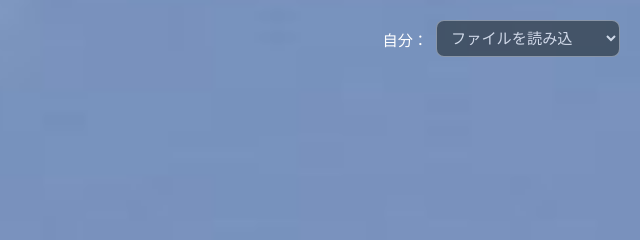
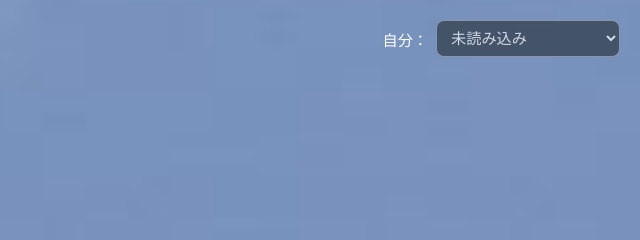
Before and after one commit to kinoko34077/line-style-viewer, a plain HTML site: page index.html in a window 1280 px wide. Shown: the top 240 px of the page, 640-1280 px from the left. Drawn offline with Linux system fonts and the light colour scheme; a web font is replaced by a local one.

Commit message:
ui: shorten pre-import option label without changing picker position (#19)

```diff
--- a/index.html
+++ b/index.html
@@ -12,7 +12,7 @@
     <label class="self-picker" for="selfSelector">
       <span>自分：</span>
       <select id="selfSelector" disabled>
-        <option value="">ファイルを読み込んでください</option>
+        <option value="">未読み込み</option>
       </select>
     </label>
   </header>
```
